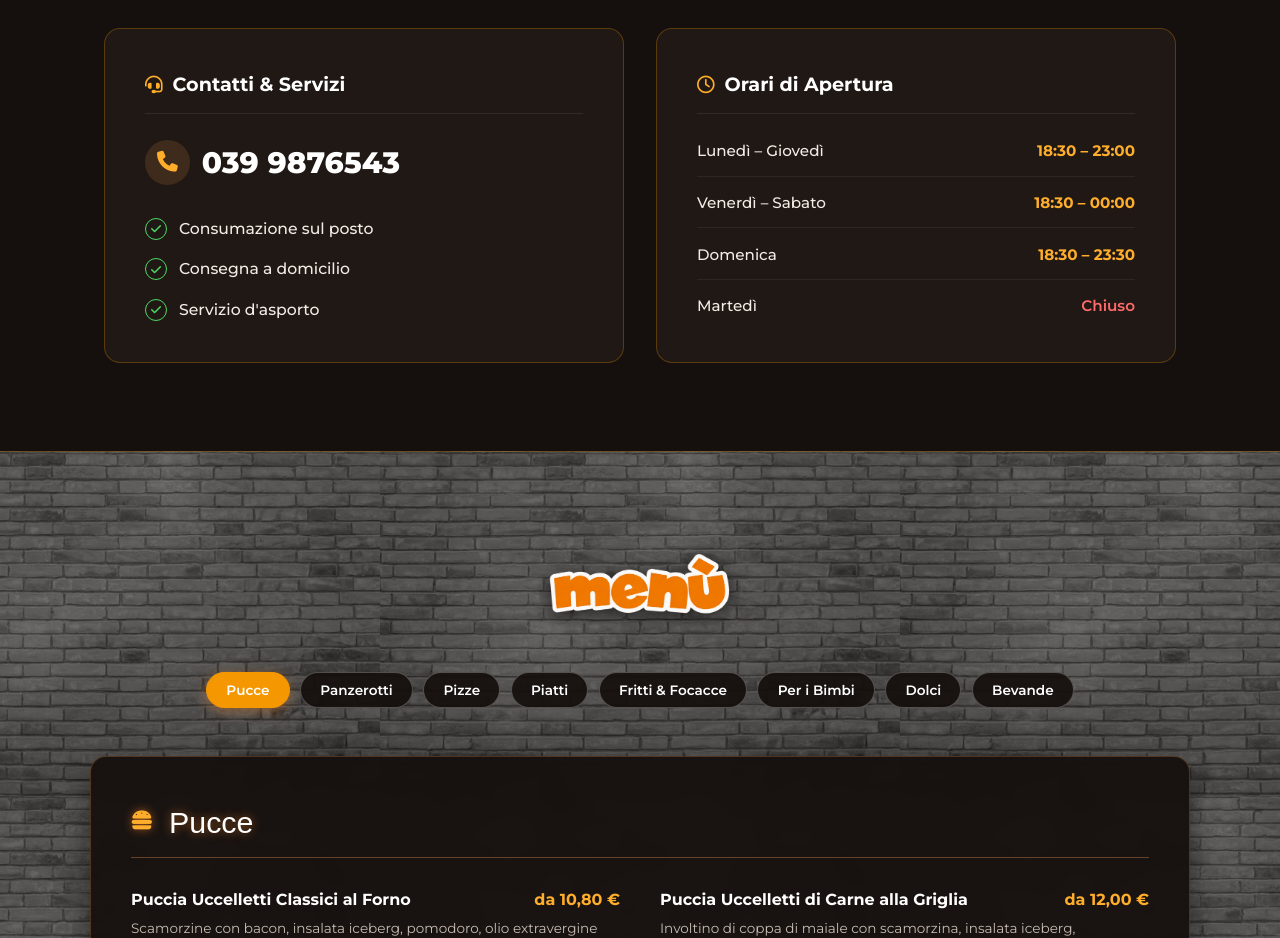
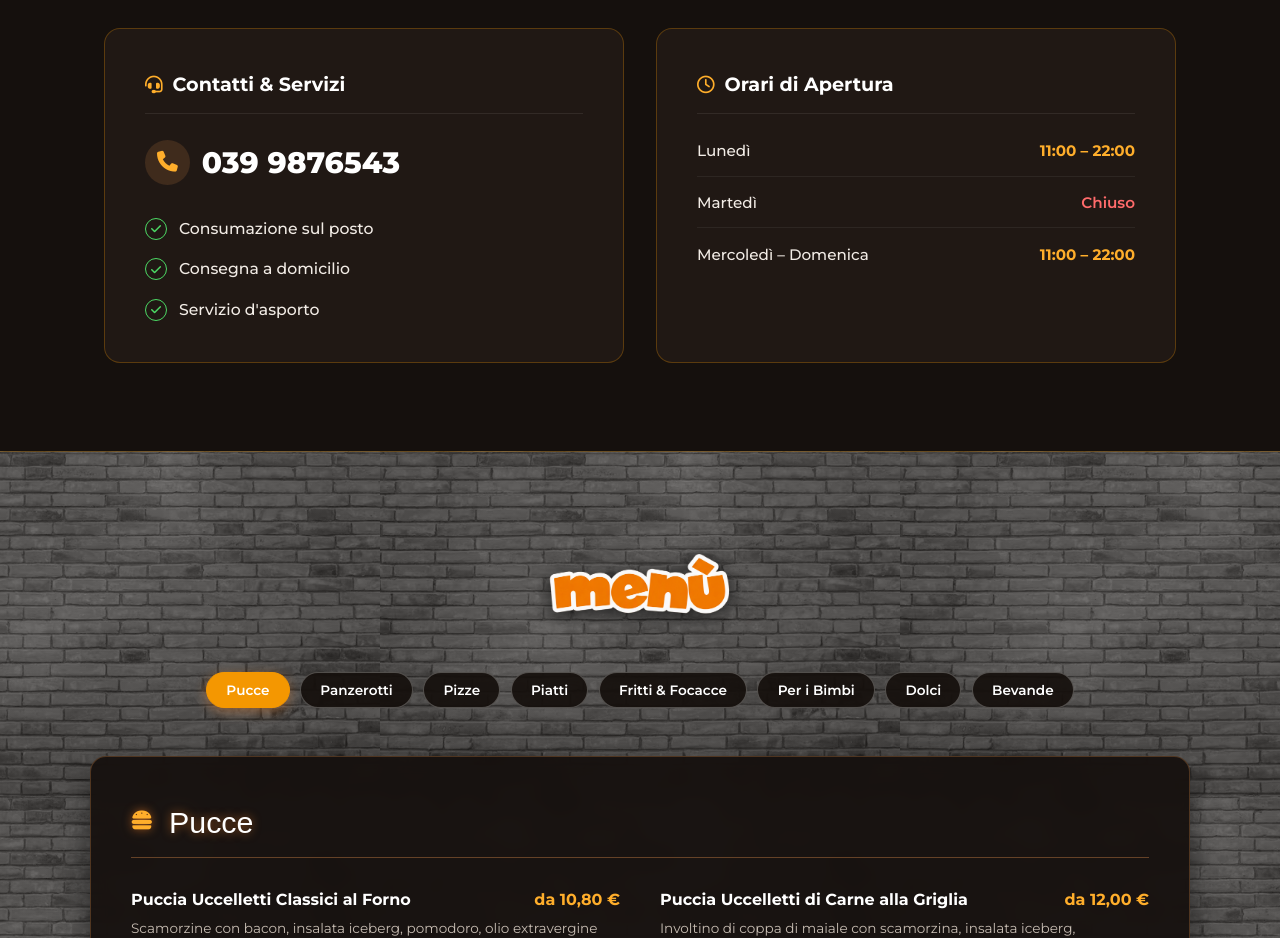
Before and after one commit to s26f/La-Puccia-di-Poldo-test, a plain HTML site: page index.html in a window 1280 px wide. Shown: the part 860-1798 px from the top of the page. Drawn offline with Linux system fonts and the light colour scheme; a web font is replaced by a local one.

Commit message:
Add files via upload

```diff
--- a/index.html
+++ b/index.html
@@ -919,20 +919,16 @@
                 <h3><i class="fa-regular fa-clock"></i> Orari di Apertura</h3> <!-- Orari apertura -->
                 <ul class="hours-list">
                     <li>
-                        <span class="day">Lunedì – Giovedì</span>
-                        <span class="time">18:30 – 23:00</span>
+                        <span class="day">Lunedì </span>
+                        <span class="time">11:00 – 22:00</span>
+                    </li>
+		    <li>
+                        <span class="day">Martedì</span>
+                        <span class="closed">Chiuso</span>
                     </li>
                     <li>
-                        <span class="day">Venerdì – Sabato</span>
-                        <span class="time">18:30 – 00:00</span>
-                    </li>
-                    <li>
-                        <span class="day">Domenica</span>
-                        <span class="time">18:30 – 23:30</span>
-                    </li>
-                    <li>
-                        <span class="day">Martedì</span>
-                        <span class="closed">Chiuso</span>
+                        <span class="day">Mercoledì – Domenica</span>
+                        <span class="time">11:00 – 22:00</span>
                     </li>
                 </ul>
             </div>
@@ -1634,6 +1630,13 @@
                             </div>
                             <div class="item-desc">Lemonsoda, Coca Cola, Coca Zero, Sprite, Fanta</div>
                         </div>
+			<div class="menu-item">
+                            <div class="menu-item-header">
+                                <span class="item-title">Raffo Birra 33 cl </span>
+                                <span class="item-price">4,20 €</span>
+                            </div>
+                            <div class="item-desc">Birra alc. 4.7%</div>
+                        </div>
                     </div>
                 </div>
 
```
